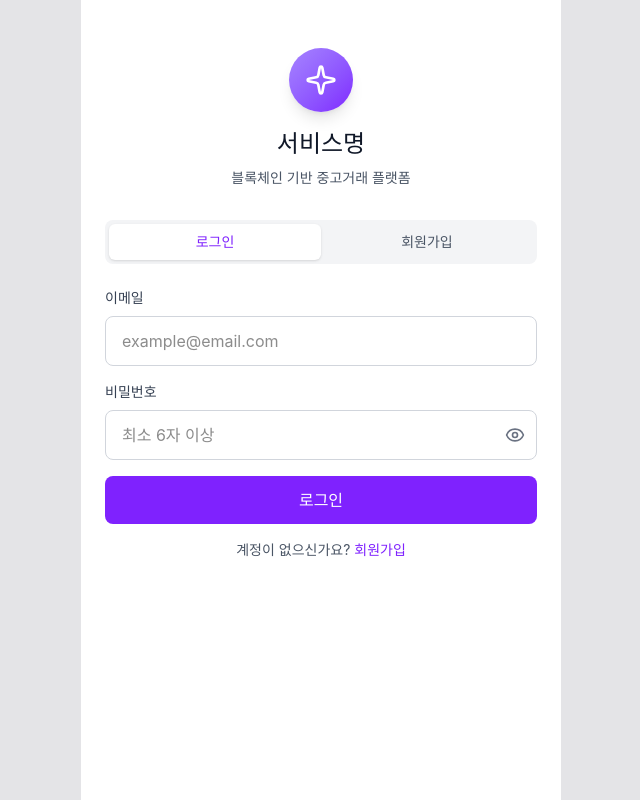
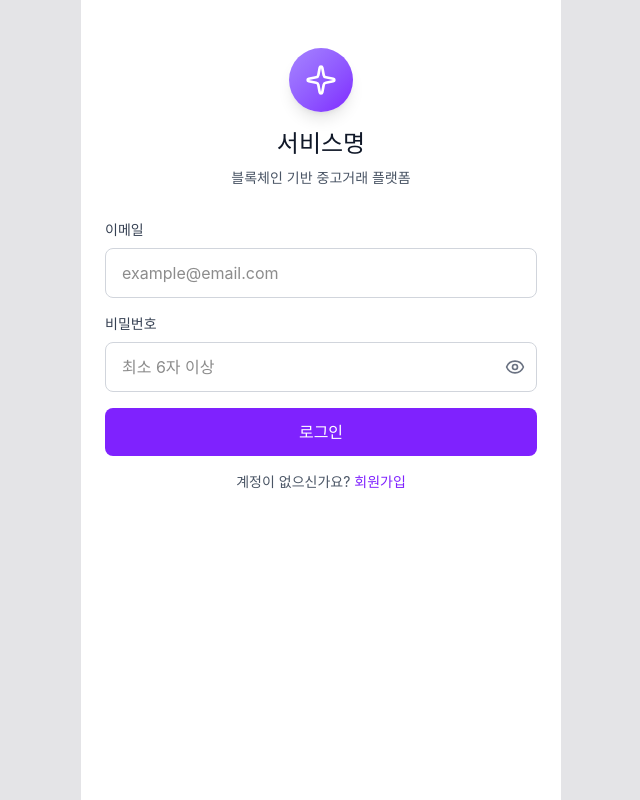
Before and after one commit to hackclaude/frontend, a React app: page /auth in a window 1280 px wide. Shown: the whole page, without its empty margins (319-959 px from the left). Built offline with nearby package versions, Linux system fonts and the light colour scheme; the HTML template or start-up script is replaced by a standard one; a web font is replaced by a local one.

Commit message:
chore: 인증 페이지에서 로그인/회원가입 탭 스위쳐 제거

```diff
--- a/src/pages/AuthPage.tsx
+++ b/src/pages/AuthPage.tsx
@@ -20,24 +20,6 @@ export default function AuthPage() {
           <p className="text-sm text-gray-600">블록체인 기반 중고거래 플랫폼</p>
         </div>
 
-        {/* Tab Switcher */}
-        <div className="px-6 mb-6">
-          <div className="flex bg-gray-100 p-1 rounded-lg">
-            <button
-              type="button"
-              onClick={() => setMode('login')}
-              className={`flex-1 py-2 text-sm font-semibold rounded-md transition-colors ${mode === 'login' ? 'bg-white text-violet-600 shadow-sm' : 'text-gray-600 hover:text-gray-900'}`}>
-              로그인
-            </button>
-            <button
-              type="button"
-              onClick={() => setMode('signup')}
-              className={`flex-1 py-2 text-sm font-semibold rounded-md transition-colors ${mode === 'signup' ? 'bg-white text-violet-600 shadow-sm' : 'text-gray-600 hover:text-gray-900'}`}>
-              회원가입
-            </button>
-          </div>
-        </div>
-
         {/* Form Container */}
         <div className="flex-1 px-6 pb-8">{mode === 'login' ? <LoginForm onSwitchToSignup={() => setMode('signup')} /> : <SignupForm onSwitchToLogin={() => setMode('login')} />}</div>
       </div>
```
